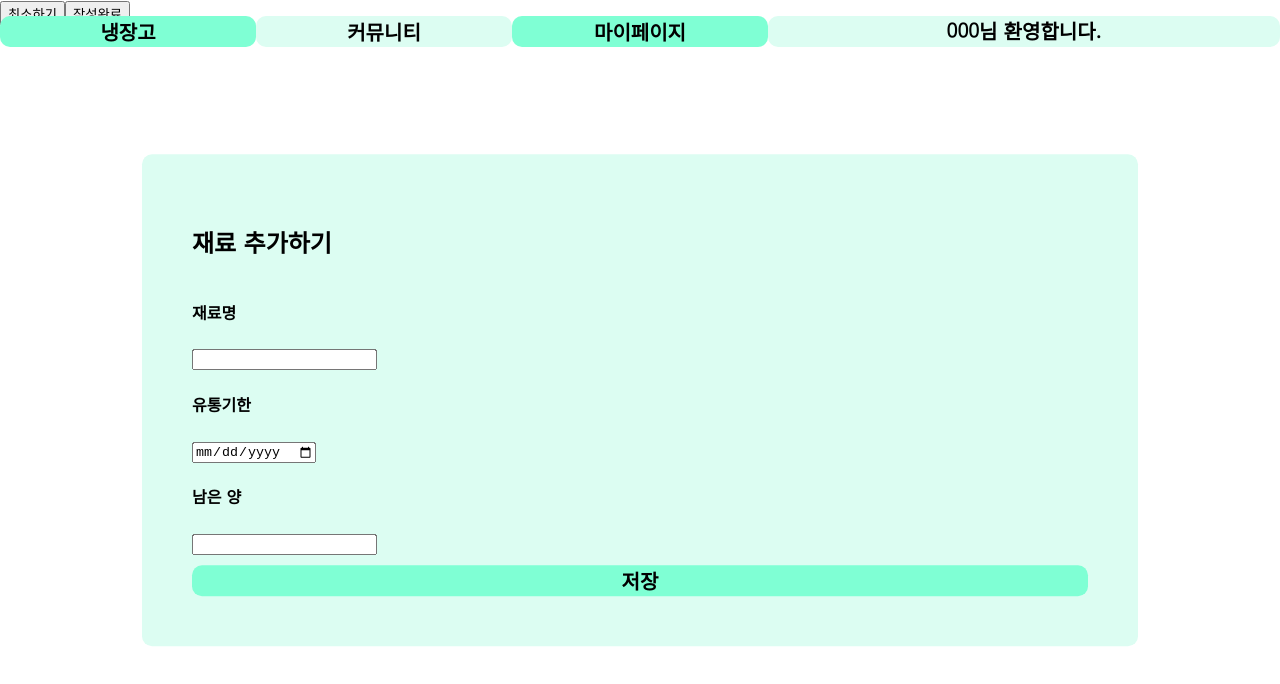
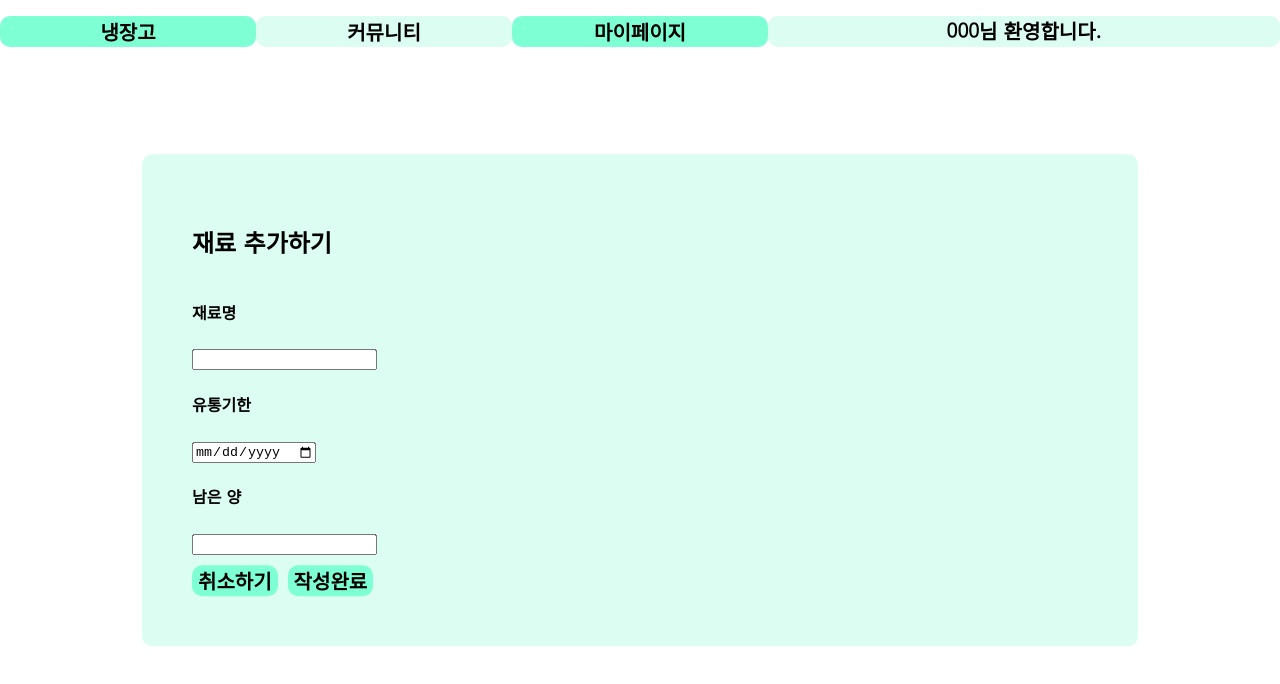
Before and after one commit to sm-CODE-IT/refrigerator, a React (Create React App) app in the folder frontend/: page /edit in a window 1280 px wide. Shown: the top 684 px of the page. Built offline with nearby package versions, Linux system fonts and the light colour scheme.

Commit message:
oncreate 수정

```diff
--- a/frontend/src/App.css
+++ b/frontend/src/App.css
@@ -206,8 +206,9 @@ body {
   flex-direction: column;
 }
 
-.submitbtn {
+.MyButton {
   margin-top: 10px;
+  margin-right: 10px;
   background-color: aquamarine;
 
   border: none;
--- a/frontend/src/App.js
+++ b/frontend/src/App.js
@@ -8,6 +8,9 @@ import Editor from './pages/IngredientEditor';
 import Mypage from './pages/Mypage';
 import RefrigeratorClose from './pages/RefrigeratorClose';
 import RefrigeratorOpen from './pages/RefrigeratorOpen';
+
+export const DiaryStateContext = React.createContext();
+export const DiaryDispatchContext = React.createContext();
 
 const reducer = (state, action) => { //모든 데이터 수정
   let newState = [];
@@ -55,14 +58,19 @@ function App() {
       }
     });
     dataId.current++;
-  }
+  };
 
   const onRemove = (targetId) => {
     dispatch({ type: "REMOVE", targetId });
   };
 
   return (
-
+    < DiaryStateContext.Provider value={data}>
+      <DiaryDispatchContext.Provider
+        value={{
+          onCreate,
+          onRemove
+        }}>
           <BrowserRouter>
             <div className="App">
               <Routes>
@@ -76,6 +84,9 @@ function App() {
               </Routes>
             </div>
           </BrowserRouter>
+        </DiaryDispatchContext.Provider>
+    </DiaryStateContext.Provider>
+
 
   );
 }
--- a/frontend/src/component/MyButton.js
+++ b/frontend/src/component/MyButton.js
@@ -1,3 +1,4 @@
+import React from "react";
 const MyButton = ({ text, type, onClick }) => {
 
     //type이 positive이나 negative 둘 중 하나가 아니면 default로
--- a/frontend/src/pages/IngredientEditor.js
+++ b/frontend/src/pages/IngredientEditor.js
@@ -1,7 +1,8 @@
-import React, { useState, useRef } from "react";
+import React, { useState, useRef, useContext} from "react";
 import { Navigate, useNavigate } from "react-router-dom";
 import MyButton from "../component/MyButton";
 import Navigator from "../util/Navigate";
+import { DiaryDispatchContext } from "./../App.js"
 
 const Editor = () => {
     const contentRef = useRef();
@@ -9,6 +10,7 @@ const Editor = () => {
     const [inName, setInName] = useState("");
     const [date, setDate] = useState("");
     const [amount, setAmount] = useState("");
+    const { onCreate, onRemove } = useContext(DiaryDispatchContext);
 
 
     const handleSubmit = () => {
@@ -69,12 +71,10 @@ const Editor = () => {
                     />
 
                 </section>
-                <button className="submitbtn" >저장</button>
-            </div>
                 <section>
                     <div className="control_box">
                         <MyButton
-                        text={"최소하기"}
+                            text={"취소하기"}
                             onClick={() => Navigate(-1)} />
                         <MyButton
                             text={"작성완료"}
@@ -83,6 +83,8 @@ const Editor = () => {
                     </div>
                 </section>
             </div>
+
+        </div>
     )
 }
 
```
Lines whose indentation alone changed are shown as unchanged.
